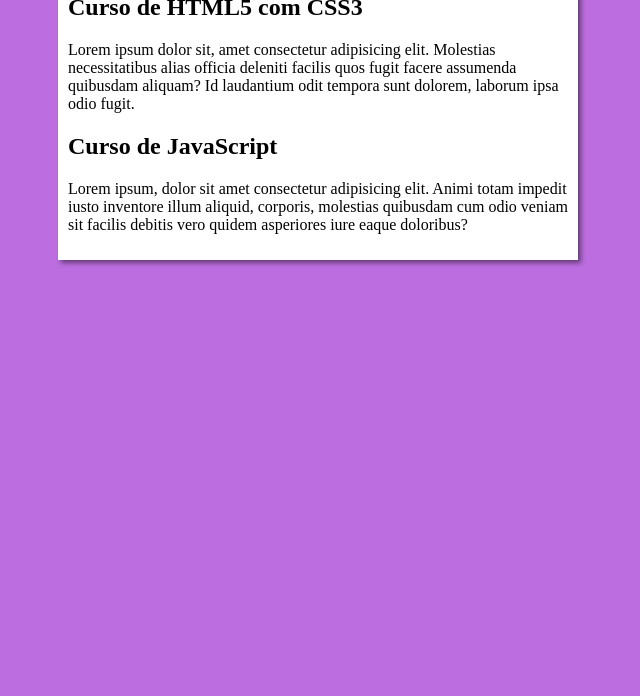
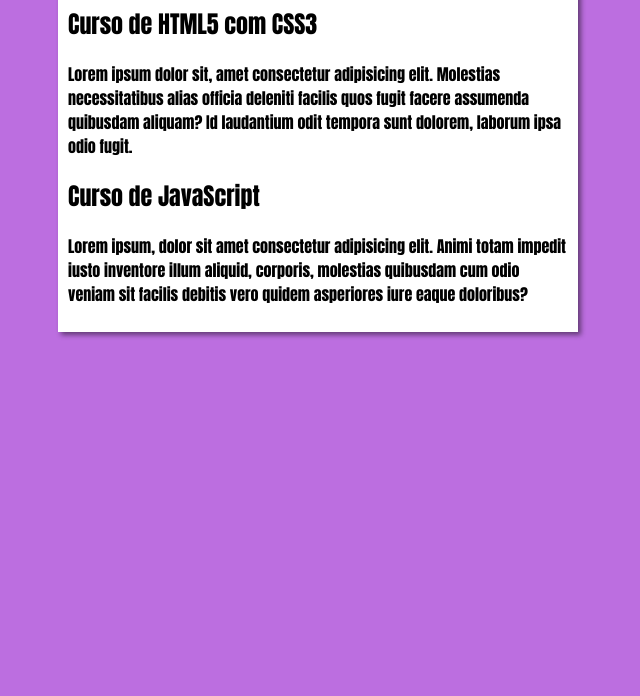
Before and after one commit to adrianocristovao/projeto-site, a plain HTML site: page index.html in a window 1280 px wide. Shown: the part 104-800 px from the top of the page, without its empty margins (322-962 px from the left). Drawn offline with Linux system fonts and the light colour scheme.

Commit message:
Update style.css

```diff
--- a/estilos/style.css
+++ b/estilos/style.css
@@ -1,5 +1,5 @@
 * {
-    font-family:'Times New Roman', Times, serif;
+    font-family:Impact, Haettenschweiler, 'Arial Narrow Bold', sans-serif;
 }
 
 body {
```
